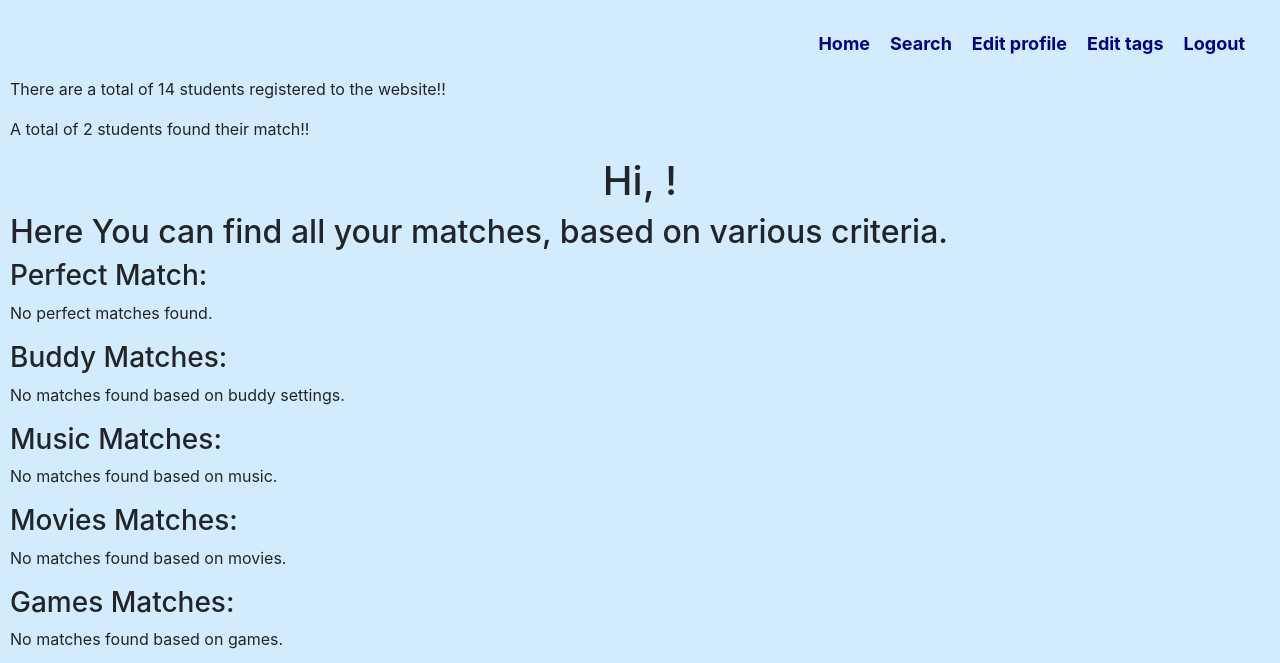
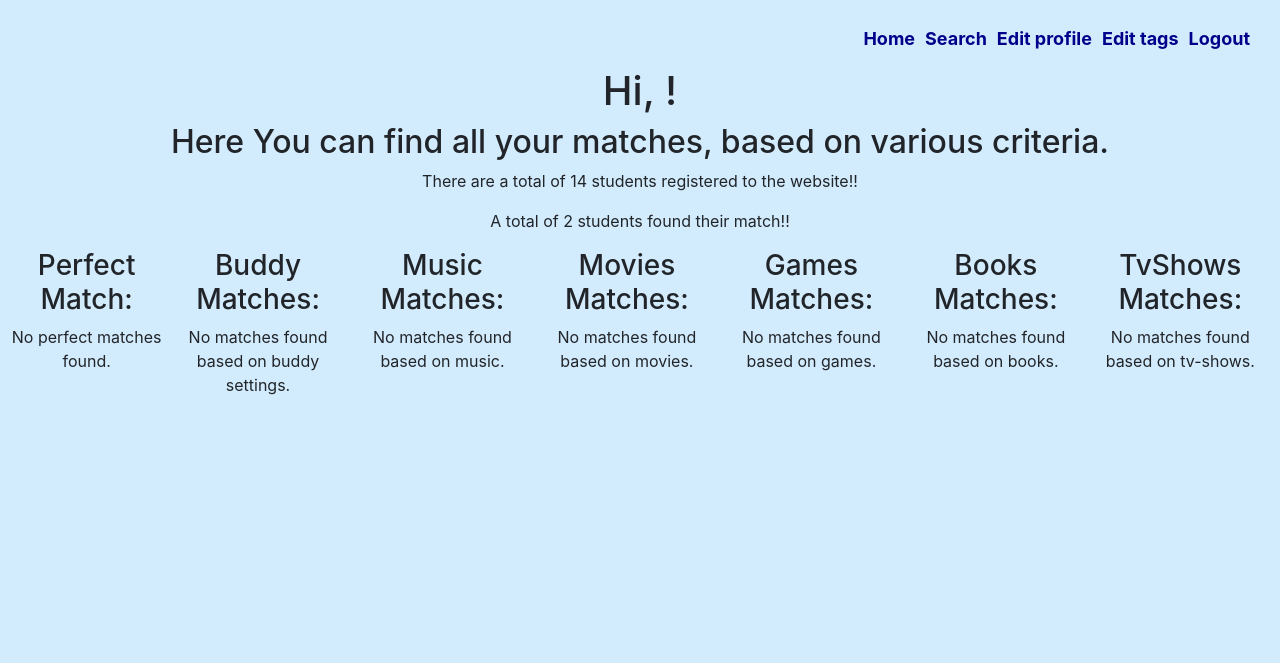
Before and after one commit to GlennVanLaere/PHP-project, a PHP site: page /match.php in a window 1280 px wide. Shown: the top 663 px of the page. After the commit the page ends 395 px from the top, so only its background shows below. Run offline with PHP 8.4, Linux system fonts and the light colour scheme; a user stored in the database is signed in; data comes from the database, SQL or seed files in the repository.

Commit message:
grid added in match.php

```diff
--- a/css/style.css
+++ b/css/style.css
@@ -9,11 +9,11 @@ body{
 
 .mainnav{
     display: flex;
-    justify-content: flex-end;
+    justify-content: space-evenly;
 }
 
 .mainnav a{
-    padding: 10px;
+    padding: 5px;
     align-items: flex-end;
     text-decoration: none;
     color: darkblue;
@@ -82,3 +82,163 @@ label{
     margin-top: -5px;
     font-size: 12px;
 }
+
+.parent {
+    display: grid;
+    grid-template-columns: 1fr;
+    grid-template-rows: repeat(11, auto(50px));
+    grid-column-gap: 0px;
+    grid-row-gap: 10px;
+}
+
+.parent .navdiv{
+    grid-row: 1/1;
+    padding: 0;
+    margin: 0;
+
+    text-align: center;
+}
+
+.parent .welcome{
+    grid-row: 2/ 2 ;
+    width: auto;
+    margin: 0;
+    padding: 0;
+    text-align: center;
+}
+
+.parent .stats{
+     grid-row: 3/ 3;
+     padding: 0;
+     margin: 0;
+     text-align: center;
+}
+
+.parent .msg{
+    grid-row: 4/ 4;
+    padding: 0;
+    margin: 0;
+    text-align: center;
+}
+
+.parent .pm{
+    grid-row: 5/ 5;
+    padding: 0;
+    margin: 0;
+    text-align: center;
+}
+.parent .bm{
+    grid-row: 6/ 6;
+    height: auto;
+    padding: 0;
+    margin: 0;
+    text-align: center;
+}
+
+.parent .mum{
+    grid-row: 7/ 7;
+    height: auto;
+    padding: 0;
+    margin: 0;
+    text-align: center;
+}
+.parent .mom{
+    grid-row: 8/ 8;
+    height: auto;
+    padding: 0;
+    margin: 0;
+    text-align: center;
+}
+.parent .gm{
+    grid-row: 9 /9;
+    height: auto;
+    padding: 0;
+    margin: 0;
+    text-align: center;
+}
+.parent .bom{
+    grid-row: 10/ 10;
+    height: auto;
+    padding: 0;
+    margin: 0;
+    text-align: center;
+}
+.parent .tm{
+    grid-row: 11/ 11;
+    height: auto;
+    padding: 0;
+    margin: 0;
+    text-align: center;
+}
+
+
+
+@media (min-width: 800px){
+    .mainnav{
+        justify-content: flex-end;
+    }
+}
+
+
+@media (min-width: 950px){
+    .parent {
+        display: grid;
+        grid-template-columns: repeat(7, auto);
+        grid-template-rows: repeat(4, auto(75px));
+        grid-column-gap: 5px;
+        grid-row-gap: 0px;
+
+        }
+
+        .parent .navdiv{
+            grid-row: 1/ 2;
+            grid-column: 1 /8;
+        }
+
+        .parent .welcome{
+            grid-row: 2/ 3;
+            grid-column: 1/ 8;
+        }
+
+        .parent .stats{
+             grid-row:3 /4;
+             grid-column: 1/ 8;
+        }
+
+        .parent .msg{
+            grid-row: 3/ 4;
+            grid-column: 1/ 8;
+        }
+
+        .parent .pm{
+            grid-row: 4/ 5;
+            grid-column: 1 /2;
+        }
+        .parent .bm{
+            grid-row: 4/ 5;
+            grid-column: 2 /3;
+        }
+
+        .parent .mum{
+            grid-row: 4 /5;
+            grid-column: 3 /4;
+        }
+        .parent .mom{
+            grid-row: 4/ 5;
+            grid-column: 4 /5;
+        }
+        .parent .gm{
+            grid-row: 4 /5;
+            grid-column: 5 /6;
+        }
+        .parent .bom{
+            grid-row: 4 /5;
+            grid-column: 6 /7;
+
+        }
+        .parent .tm{
+            grid-row: 4 /5;
+            grid-column: 7 /7;
+        }
+
+}
--- a/match.php
+++ b/match.php
@@ -43,17 +43,30 @@ include_once(__DIR__."/classes/User.php");
     <link rel="stylesheet" href="css/style.css" />
     <title>Match</title>
 </head>
-<body>
+<body class="parent">
+
+<div class="navdiv">
     <?php include("includes/nav.inc.php") ?>
+</div>
+
+
+<div class="welcome">
+    <?php  echo '<h1> Hi, '.$info['firstName'].'  '. $info['lastName'].'!</h1>'; ?>
+    <h2>Here You can find all your matches, based on various criteria.</h2>
+</div>
+
+<div class="stats">
     <p><?php echo "There are a total of " . $totalRegister . " students registered to the website!!" ?></p>
     <p><?php echo "A total of " . $totalAccept . " students found their match!!" ?></p>
+</div>
+
+<div class="msg">
     <?php if ($messageRead): ?>
     <p>🔔 There are new messages</p>
     <?php endif; ?>
+</div>
 
-    <?php  echo '<h1> Hi, '.$info['firstName'].'  '. $info['lastName'].'!</h1>'; ?>
-    <h2>Here You can find all your matches, based on various criteria.</h2>
-
+    <div class="pm">
         <h3>Perfect Match:</h3>
         <?php foreach ($perfectMatch as $pm): ?>
         <p><?php echo $pm['firstName'] . " " . $pm['lastName']; ?></p>
@@ -67,7 +80,9 @@ include_once(__DIR__."/classes/User.php");
         <h4>Conclusion: 100% the perfect match!</h4>
         <?php endforeach; ?>
         <?php if(!$perfectMatch){ echo '<p>No perfect matches found.</p>'; } ?>
+    </div>
 
+    <div class="bm">
         <h3>Buddy Matches:</h3>
         <?php foreach ($buddyMatch as $bm): ?>
         <p><?php echo $bm['firstName'] . " " . $bm['lastName']; ?></p>
@@ -75,7 +90,9 @@ include_once(__DIR__."/classes/User.php");
         <?php include("includes/buddyRequestButtons.inc.php") ?>
         <?php endforeach; ?>
         <?php if(!$buddyMatch){ echo '<p>No matches found based on buddy settings.</p>'; } ?>
+    </div>
 
+    <div class="mum">
         <h3>Music Matches:</h3>
         <?php foreach ($musicMatch as $mum): ?>
         <p><?php echo $mum['firstName'] . " " . $mum['lastName']; ?></p>
@@ -83,7 +100,9 @@ include_once(__DIR__."/classes/User.php");
         <?php include("includes/buddyRequestButtons.inc.php") ?>
         <?php endforeach; ?>
         <?php if(!$musicMatch){ echo '<p>No matches found based on music.</p>'; } ?>
+    </div>
 
+    <div class="mom">
         <h3>Movies Matches:</h3>
         <?php foreach ($moviesMatch as $mom): ?>
         <p><?php echo $mom['firstName'] . " " . $mom['lastName']; ?></p>
@@ -91,7 +110,9 @@ include_once(__DIR__."/classes/User.php");
         <?php include("includes/buddyRequestButtons.inc.php") ?>
         <?php endforeach; ?>
         <?php if(!$moviesMatch){ echo '<p>No matches found based on movies.</p>'; } ?>
+    </div>
 
+    <div class="gm">
         <h3>Games Matches:</h3>
         <?php foreach ($gamesMatch as $gm): ?>
         <p><?php echo $gm['firstName'] . " " . $gm['lastName']; ?></p>
@@ -99,7 +120,9 @@ include_once(__DIR__."/classes/User.php");
         <?php include("includes/buddyRequestButtons.inc.php") ?>
         <?php endforeach; ?>
         <?php if(!$gamesMatch){ echo '<p>No matches found based on games.</p>'; } ?>
+    </div>
 
+    <div class="bom">
         <h3>Books Matches:</h3>
         <?php foreach ($booksMatch as $bm): ?>
         <p><?php echo $bm['firstName'] . " " . $bm['lastName']; ?></p>
@@ -107,7 +130,9 @@ include_once(__DIR__."/classes/User.php");
         <?php include("includes/buddyRequestButtons.inc.php") ?>
         <?php endforeach; ?>
         <?php if(!$booksMatch){ echo '<p>No matches found based on books.</p>'; } ?>
+    </div>
 
+    <div class="tm">
         <h3>TvShows Matches:</h3>
         <?php foreach ($tvShowsMatch as $tm): ?>
         <p><?php echo $tm['firstName'] . " " . $tm['lastName']; ?></p>
@@ -115,6 +140,8 @@ include_once(__DIR__."/classes/User.php");
         <?php include("includes/buddyRequestButtons.inc.php") ?>
         <?php endforeach; ?>
         <?php if(!$tvShowsMatch){ echo '<p>No matches found based on tv-shows.</p>'; } ?>
+    </div>
+
 
     <script src="js/buddyRequest.js"></script>
 </body>
```
Lines whose indentation alone changed are shown as unchanged.
